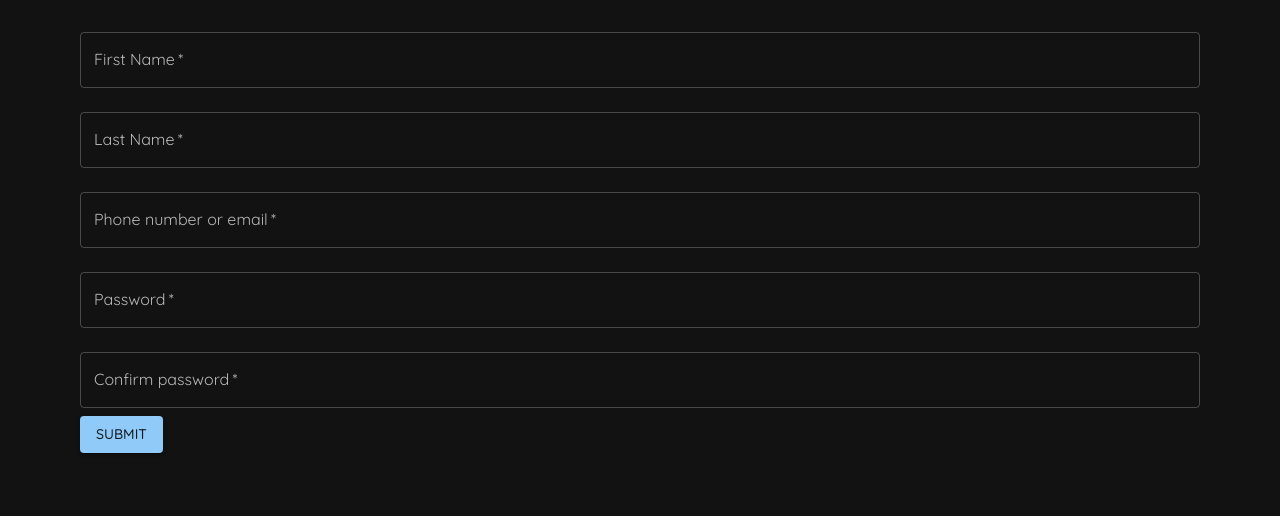
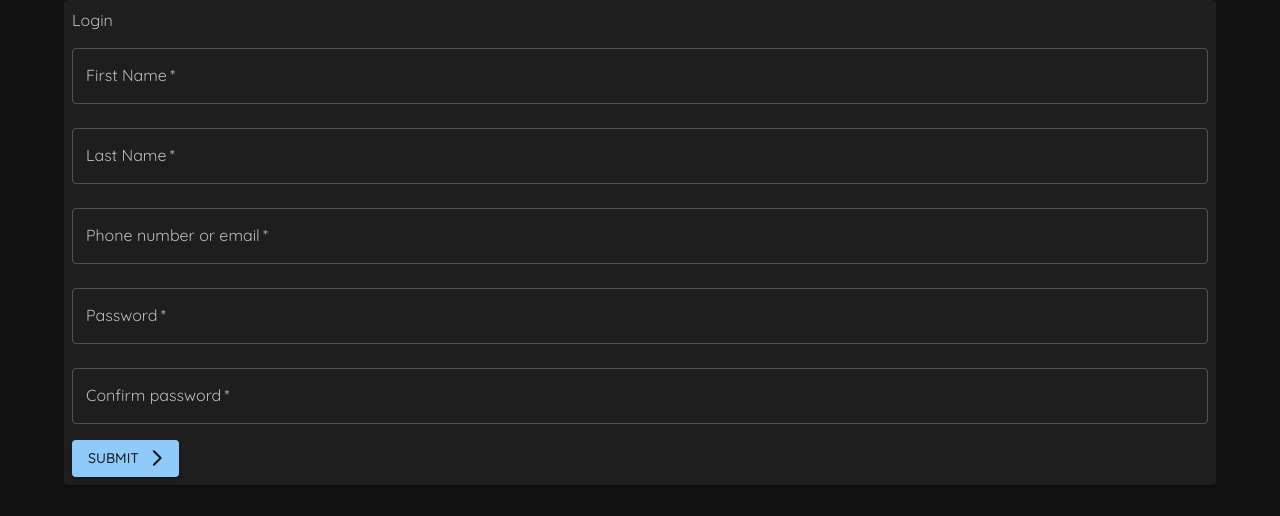
Before and after one commit to BlueWebber/blue-shop-client, a React (Create React App) app: page /login in a window 1280 px wide. Shown: the top 516 px of the page. Built offline with nearby package versions, Linux system fonts and the light colour scheme.

Commit message:
Complete login form

```diff
--- a/src/screens/login.jsx
+++ b/src/screens/login.jsx
@@ -1,9 +1,11 @@
-import { Button, TextField, Container, CardContent } from "@mui/material";
+import { Button, TextField, Container, Paper, FormLabel } from "@mui/material";
+import ArrowForwardIosRoundedIcon from "@mui/icons-material/ArrowForwardIosRounded";
 
 const Login = () => {
   return (
     <Container>
-      <CardContent>
+      <Paper sx={{ padding: 1 }}>
+        <FormLabel>Login</FormLabel>
         <form>
           <TextField
             type="text"
@@ -50,9 +52,15 @@ const Login = () => {
             required
             fullWidth
           />
-          <Button variant="contained">Submit</Button>
+          <Button
+            variant="contained"
+            endIcon={<ArrowForwardIosRoundedIcon />}
+            sx={{ mt: 1 }}
+          >
+            Submit
+          </Button>
         </form>
-      </CardContent>
+      </Paper>
     </Container>
   );
 };
```
